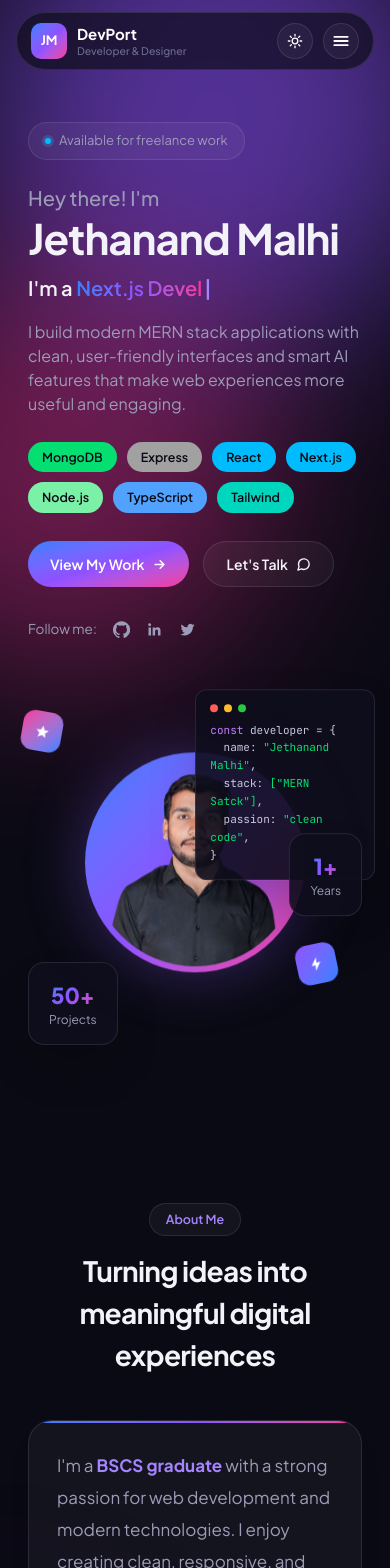
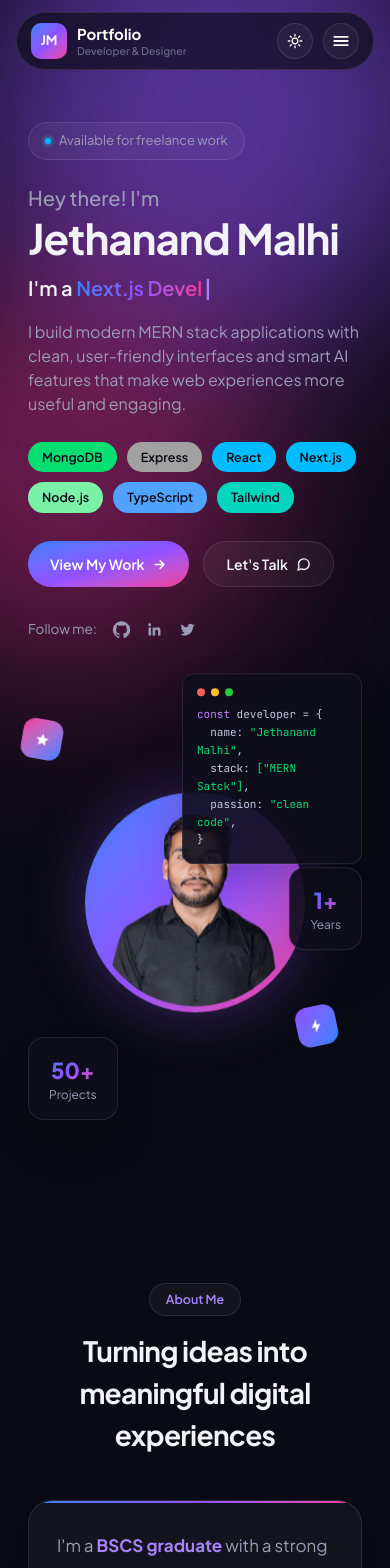
Before and after one commit to Jethanandj52/Portfolio, a React (Vite) app: page / in a window 390 px wide. Shown: the top 1568 px of the page. Built offline with nearby package versions, Linux system fonts and the light colour scheme.

Commit message:
Update portfolio

```diff
--- a/package.json
+++ b/package.json
@@ -11,7 +11,8 @@
   "dependencies": {
     "framer-motion": "^13.2.0",
     "react": "^18.3.1",
-    "react-dom": "^18.3.1"
+    "react-dom": "^18.3.1",
+    "react-icons": "^5.7.0"
   },
   "devDependencies": {
     "@tailwindcss/vite": "^4.1.0",
--- a/src/components/Hero.jsx
+++ b/src/components/Hero.jsx
@@ -150,7 +150,7 @@ export default function Hero({ t }) {
       </div>
 
       {/* Visual */}
-      <div className="relative flex min-h-[380px] items-center justify-center sm:min-h-[460px] md:min-h-[380px]">
+      <div className="relative flex min-h-[460px] items-center justify-center sm:min-h-[460px] md:min-h-[380px]">
 
         {/* Main Avatar */}
         <div className="animate-float flex h-[220px] w-[220px] items-center justify-center rounded-full bg-gradient-to-br from-blue-500 via-violet-500 to-pink-500 p-1.5 shadow-[0_0_60px_rgba(139,92,246,0.35)] sm:h-[300px] sm:w-[300px]">
@@ -163,7 +163,7 @@ export default function Hero({ t }) {
 
         {/* Floating code card */}
         <div
-          className={`animate-float-slow absolute right-[-4%] top-[4%] w-[180px] rounded-xl border ${t.border} ${t.panelBg} p-3.5 shadow-2xl sm:w-[220px]`}
+          className={`animate-float-slow absolute right-0 top-0 z-20 w-[180px] rounded-xl border ${t.border} ${t.panelBg} p-3.5 shadow-2xl sm:right-[-4%] sm:top-[4%] sm:w-[220px]`}
         >
           <div className="mb-2.5 flex gap-1.5">
             <span className="inline-block h-2 w-2 rounded-full bg-[#ff5f56]" />
--- a/src/components/Navbar.jsx
+++ b/src/components/Navbar.jsx
@@ -17,7 +17,7 @@ export default function Navbar({ theme, setTheme, t }) {
             {INITIALS}
           </span>
           <span className="flex flex-col text-[15px] font-bold leading-tight">
-            DevPort
+           Portfolio
             <small className={`text-[10.5px] font-medium ${t.textFaint}`}>Developer &amp; Designer</small>
           </span>
         </a>
```
Also changed, not shown: 1 other file (tests, documents, lock files or other folders).
